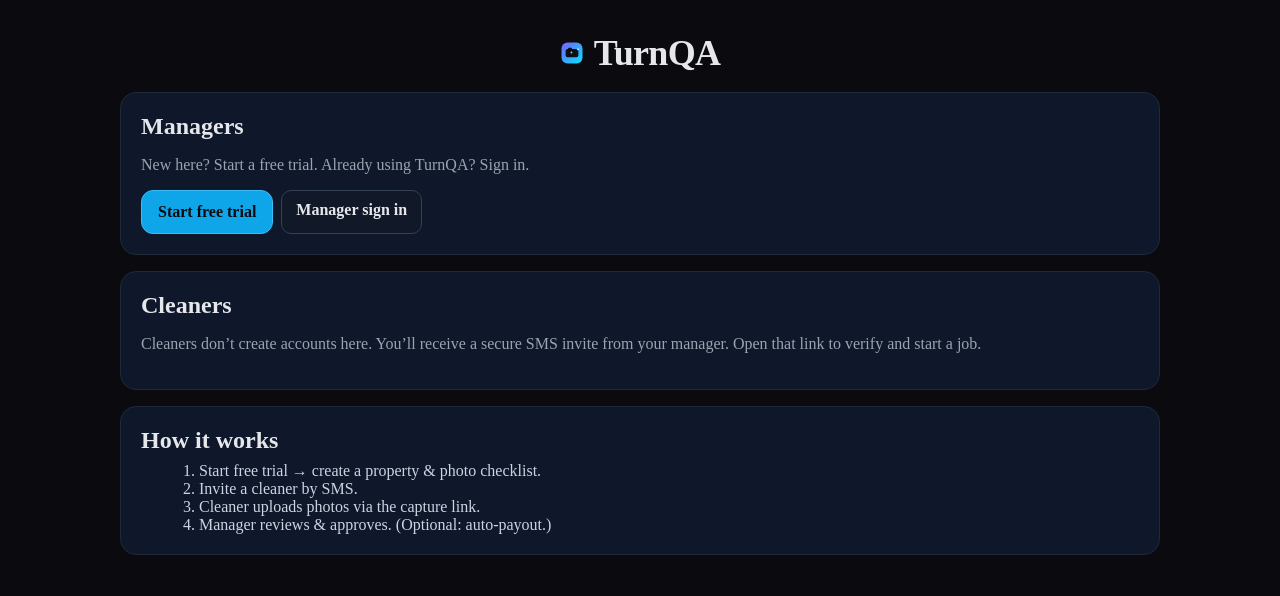
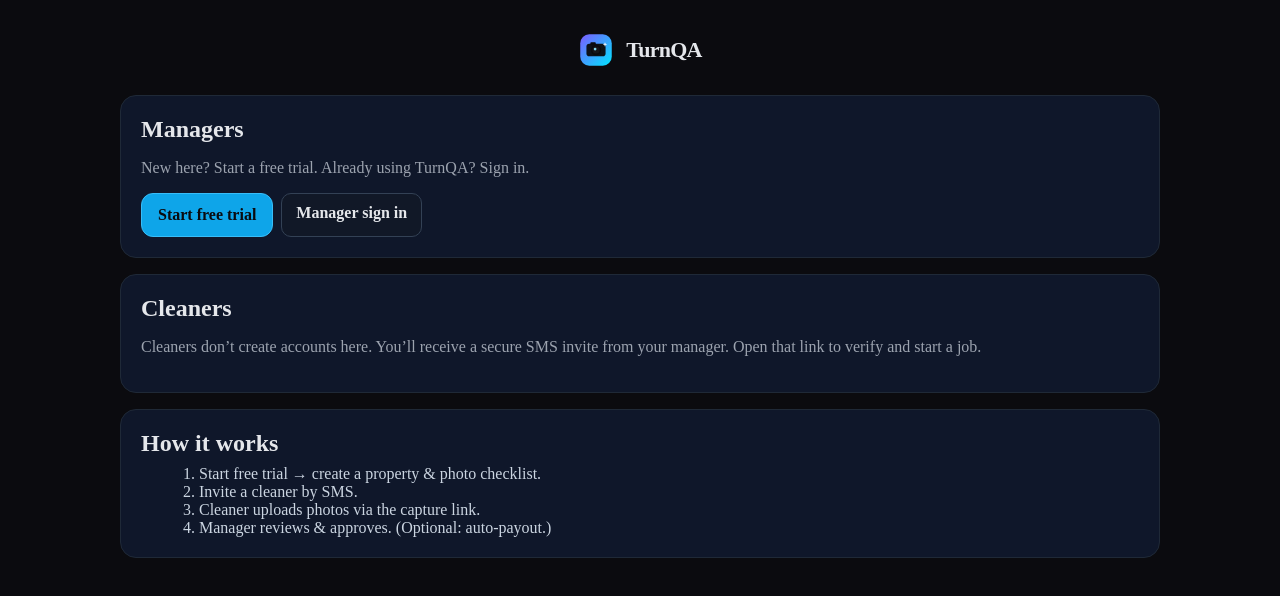
Before and after one commit to dmeadows001/turn-qa, a Next.js app: page / in a window 1280 px wide. Shown: the top 596 px of the page. Built offline with nearby package versions, Linux system fonts and the light colour scheme; no server answers.

Commit message:
Update index.js

```diff
--- a/pages/index.js
+++ b/pages/index.js
@@ -23,9 +23,9 @@ export default function Home() {
   return (
     <ChromeDark
       title={
-        <span style={{ display: 'inline-flex', alignItems: 'center', gap: 10 }}>
-          <Image src="/logo-camera.svg" alt="" width={24} height={24} priority />
-          <span>TurnQA</span>
+        <span style={{ display: 'inline-flex', alignItems: 'center', gap: 12 }}>
+          <Image src="/logo-camera.svg" alt="" width={36} height={36} priority />
+          <span style={{ fontSize: 22, fontWeight: 700 }}>TurnQA</span>
         </span>
       }
     >
```
